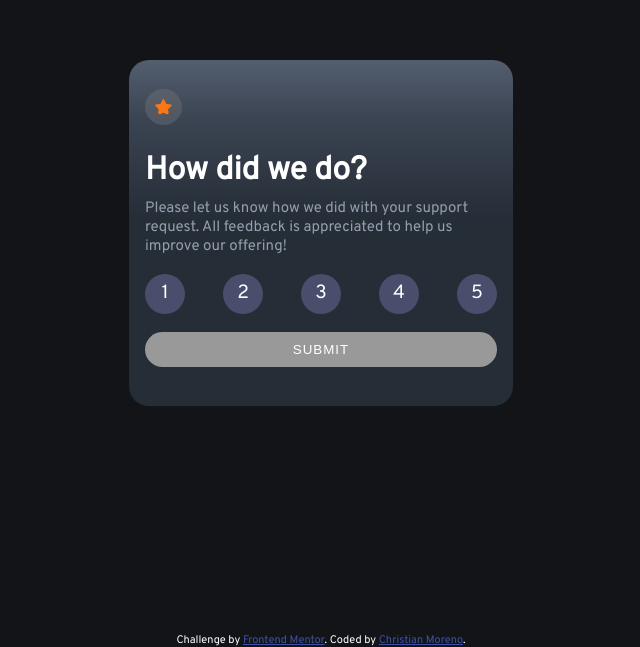
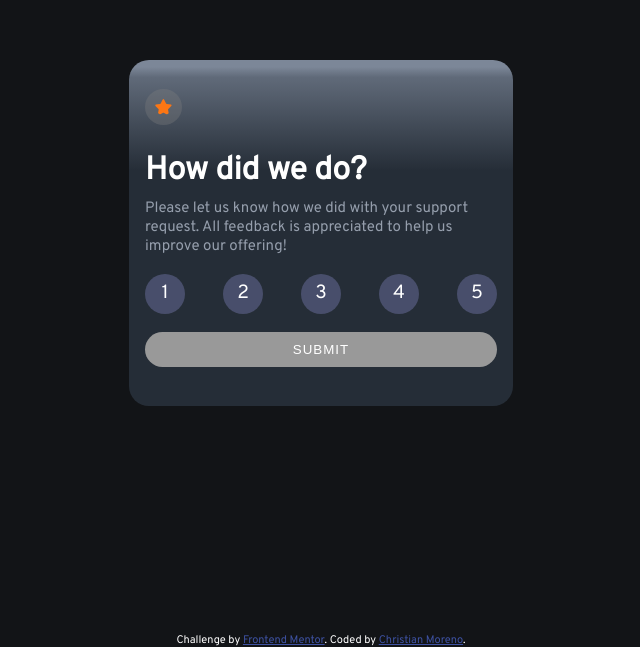
Before and after one commit to lChrisjm/interactive-rating-component, a plain HTML site: page index.html in a window 1280 px wide. Shown: the part 167-814 px from the top of the page, without its empty margins (319-959 px from the left). Drawn offline with Linux system fonts and the light colour scheme.

Commit message:
Agregando mejoras en el UI

```diff
--- a/app.js
+++ b/app.js
@@ -31,6 +31,7 @@ function submitFunction() {
     lastCard.classList.remove('hidden');
     const rating = document.querySelector('.rating')
     rating.textContent = `You selected ${rate} out of 5`;
+    Array.from( document.querySelectorAll('input[name="rate"]:checked'), input => input.checked = false );
     setTimeout(()=>{
         window.location.reload();
     }, 3000);
--- a/styles.css
+++ b/styles.css
@@ -43,11 +43,11 @@ label input {
 .card__content {
     width: 22rem;
     padding: 1.8em 1em;
-    background: rgb(37, 45, 55);
-    background: -moz-linear-gradient(0deg, rgba(37, 45, 55, 1) 54%, rgba(59, 68, 82, 1) 83%, rgba(83, 94, 111, 1) 100%);
-    background: -webkit-linear-gradient(0deg, rgba(37, 45, 55, 1) 54%, rgba(59, 68, 82, 1) 83%, rgba(83, 94, 111, 1) 100%);
-    background: linear-gradient(0deg, rgba(37, 45, 55, 1) 54%, rgba(59, 68, 82, 1) 83%, rgba(83, 94, 111, 1) 100%);
-    filter: progid:DXImageTransform.Microsoft.gradient(startColorstr="#252d37", endColorstr="#535e6f", GradientType=1);
+    background: rgb(37,45,55);
+    background: -moz-linear-gradient(0deg, rgba(37,45,55,1) 68%, rgba(96,106,121,1) 95%, rgba(124,135,152,1) 98%);
+    background: -webkit-linear-gradient(0deg, rgba(37,45,55,1) 68%, rgba(96,106,121,1) 95%, rgba(124,135,152,1) 98%);
+    background: linear-gradient(0deg, rgba(37,45,55,1) 68%, rgba(96,106,121,1) 95%, rgba(124,135,152,1) 98%);
+    filter: progid:DXImageTransform.Microsoft.gradient(startColorstr="#252d37",endColorstr="#7c8798",GradientType=1);
     border-radius: 20px;
     min-height: 18rem;
     display: flex;
```
Also changed, not shown: index.html (line endings or trailing spaces).
